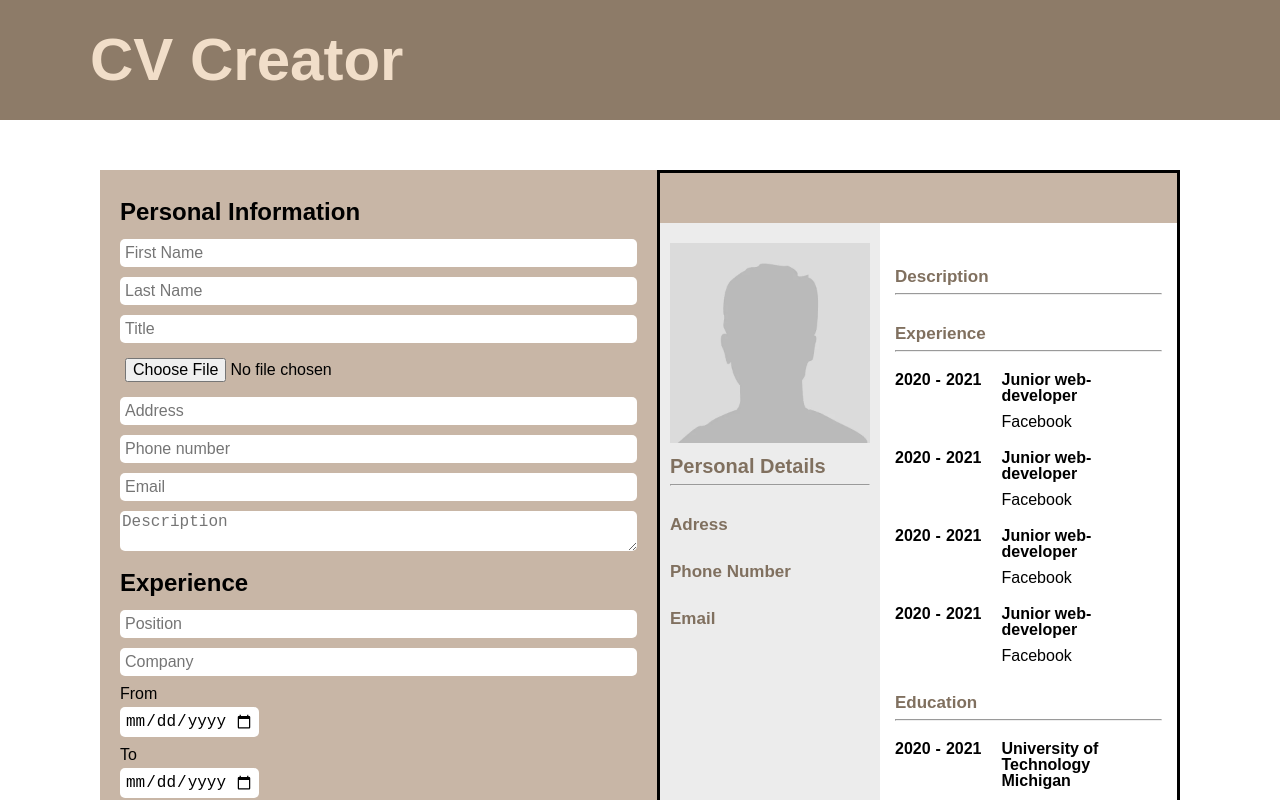
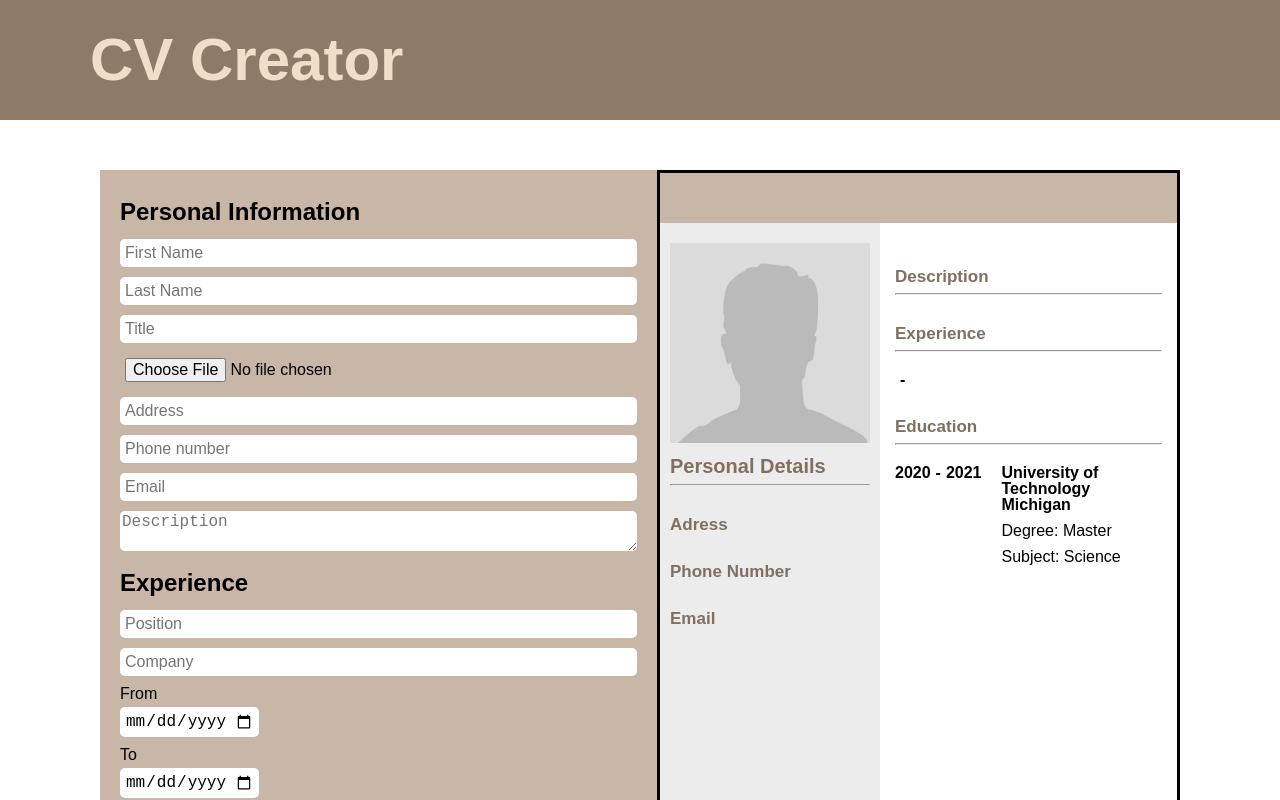
Before and after one commit to eduardsdn/react-cv-creator, a React (Create React App) app: page / in a window 1280 px wide. Shown: the top 800 px of the page. Built offline with nearby package versions, Linux system fonts and the light colour scheme.

Commit message:
Experience now updates in CVPreview

```diff
--- a/src/App.jsx
+++ b/src/App.jsx
@@ -15,6 +15,13 @@ function App() {
     description: "",
   })
 
+  const [experience, setExperience] = React.useState({
+    position: "",
+    company: "",
+    dateFrom: "",
+    dateTo: "",
+  })
+
   function updatePersonalInfo(event){
     setPersonalInfo(prevPersonalInfo => {
       return {
@@ -22,16 +29,23 @@ function App() {
         [event.target.name]: event.target.value
       }
     })
+  }
 
-    // console.log(personalInfo)
+  function updateExperience(event){
+    setExperience(prevExperience => {
+      return {
+        ...prevExperience,
+        [event.target.name]: event.target.value
+      }
+    })
   }
 
   return (
     <div className="App">
       <Header />
       <main className="main-content">
-        <CVForm updatePersonalInfo={updatePersonalInfo}/>
-        <CVPreview personalInfo={personalInfo}/>
+        <CVForm updatePersonalInfo={updatePersonalInfo} updateExperience={updateExperience}/>
+        <CVPreview personalInfo={personalInfo} experience={experience}/>
       </main>
     </div>
   );
--- a/src/components/CVForm.jsx
+++ b/src/components/CVForm.jsx
@@ -6,7 +6,7 @@ export default function CVForm(props) {
     return(
         <div className="cv-form">
             <PersonalInfoForm updatePersonalInfo={props.updatePersonalInfo}/>
-            <ExperienceForm />
+            <ExperienceForm updateExperience={props.updateExperience}/>
             <EducationForm />
         </div>
     )
--- a/src/components/CVPreview.jsx
+++ b/src/components/CVPreview.jsx
@@ -41,17 +41,12 @@ export default function CVPreview(props){
                     <div className="preview-experience">
                         <h2 className="preview-subtitle">Experience</h2>
                             <hr />
-                            <CVPreviewExperience />
-                            <CVPreviewExperience />
-                            <CVPreviewExperience />
-                            <CVPreviewExperience />
+                            <CVPreviewExperience experience={props.experience}/>
                     </div>
 
                     <div className="preview-education">
                         <h2 className="preview-subtitle">Education</h2>
                             <hr />
-                            <CVPreviewEducation />
-                            <CVPreviewEducation />
                             <CVPreviewEducation />
                     </div>
 
--- a/src/components/CVPreviewExpreience.jsx
+++ b/src/components/CVPreviewExpreience.jsx
@@ -1,13 +1,13 @@
-export default function CVPreviewExperience() {
+export default function CVPreviewExperience(props) {
     return(
         <div className="preview-expeience-content">
             <div className="preview-experience timespan">
-                <p className="preview-experience timespan from">2020</p>-<p className="preview-experience timespan to">2021</p>
+                <p className="preview-experience timespan from">{props.experience.dateFrom}</p>-<p className="preview-experience timespan to">{props.experience.dateTo}</p>
             </div>
 
             <div className="preview-experience-occupation place-of-occupation">
-                <p className="preview-position place-of-occupation-top">Junior web-developer</p>
-                <p className="preview-company place-of-occupation-bottom">Facebook</p>
+                <p className="preview-position place-of-occupation-top">{props.experience.position}</p>
+                <p className="preview-company place-of-occupation-bottom">{props.experience.company}</p>
             </div>
         </div>
     )
--- a/src/components/ExperienceForm.jsx
+++ b/src/components/ExperienceForm.jsx
@@ -1,14 +1,14 @@
-export default function ExperienceForm(){
+export default function ExperienceForm(props){
     return(
     <div className="experience subform">
         <h1 className="subform title">Experience</h1>
-        <input type="text" placeholder="Position"/>
-        <input type="text" placeholder="Company"/>
+        <input type="text" placeholder="Position" name="position" onChange={props.updateExperience}/>
+        <input type="text" placeholder="Company" name="company" onChange={props.updateExperience}/>
 
         <label htmlFor="dateForm">From</label>
-        <input type="date" id="dateFrom" />
+        <input type="date" id="dateFrom" name="dateFrom"onChange={props.updateExperience}/>
         <label htmlFor="dateTo">To</label>
-        <input type="date" id="dateTo" />
+        <input type="date" id="dateTo" name="dateTo" onChange={props.updateExperience}/>
 
         <button className="delete button">Delete</button>
         <button className="add button">Add</button>
```
